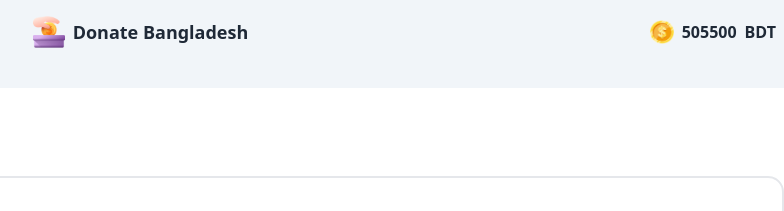
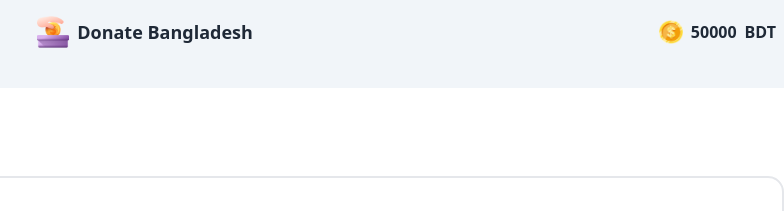
Before and after one commit to NH-Mizan/Challeng-Assignment-05, a plain HTML site: page blog.html in a window 1280 px wide. Shown: the top 211 px of the page, 496-1280 px from the left. Drawn offline with nearby package versions, Linux system fonts and the light colour scheme.

Commit message:
fixed the problem

```diff
--- a/blog.html
+++ b/blog.html
@@ -8,7 +8,7 @@
     <link href="https://cdn.jsdelivr.net/npm/daisyui@4.12.10/dist/full.min.css" rel="stylesheet" type="text/css" />
 </head>
 <body>
-    <section class="bg-slate-100 sticky top-0">
+    <section class="bg-slate-100 sticky top-0 z-40">
         <div class=" max-w-screen-xl mx-auto pb-6 lg:px-15 ">
           <div class="navbar flex justify-between items-center">
             <div class="flex-none">
@@ -23,7 +23,7 @@
             <div>
 
               <img src="images/coin.png" alt="" class="w-6">
-              <span id="main-balance" class="font-bold lg:ml-2 ">505500</span>
+              <span id="main-balance" class="font-bold lg:ml-2 ">50000</span>
               <h2 class="font-bold lg:ml-2 ">BDT</h2>
 
             </div>
```
